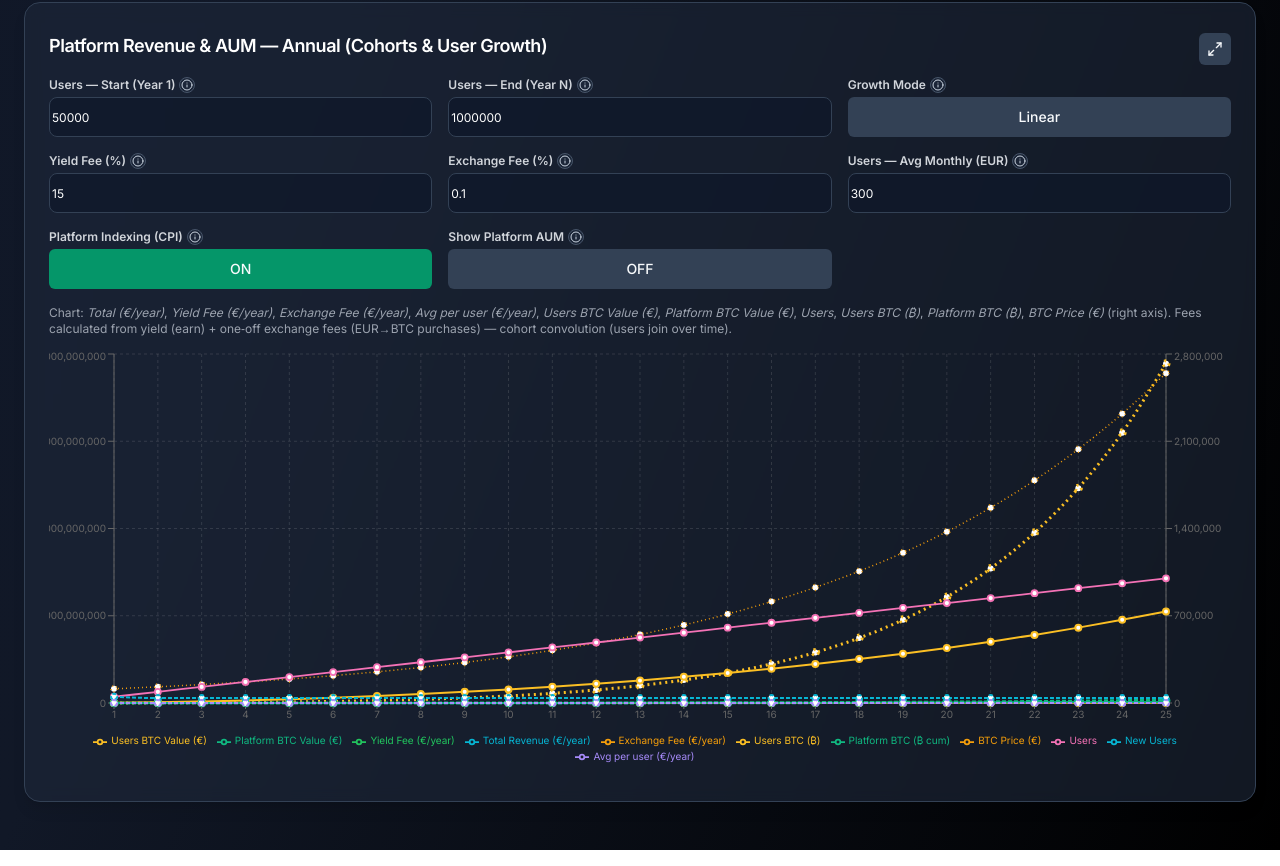
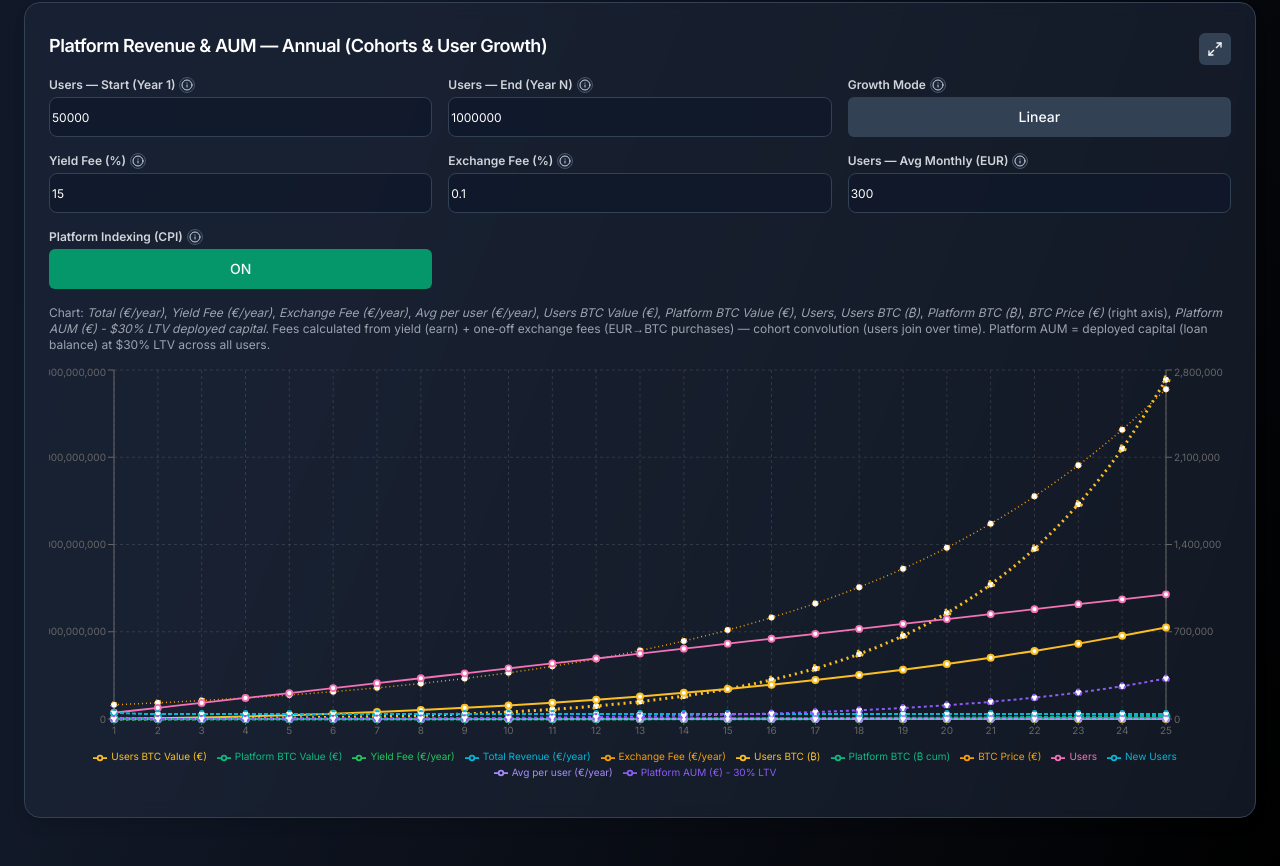
Before and after one commit to dominik-dblck/btc-pension, a Next.js app: page / in a window 1280 px wide. Shown: the part 2358-3224 px from the top of the page. Built offline with nearby package versions, Linux system fonts and the light colour scheme.

Commit message:
updated ui, added more elements to display on platform chart ^^

```diff
--- a/app/BtcPensionCalculator.tsx
+++ b/app/BtcPensionCalculator.tsx
@@ -906,9 +906,9 @@ const FullscreenPlatformChart: React.FC<{
   isOpen: boolean;
   platformAnnualSeries: any[];
   inp: any;
-  showPlatformAum: boolean;
   onClose: () => void;
-}> = ({ isOpen, platformAnnualSeries, inp, showPlatformAum, onClose }) => {
+  platformChartLines: any[];
+}> = ({ isOpen, platformAnnualSeries, inp, onClose, platformChartLines }) => {
   if (!isOpen) return null;
 
   return (
@@ -974,46 +974,22 @@ const FullscreenPlatformChart: React.FC<{
                   }}
                 />
                 <Legend wrapperStyle={{ fontSize: 12 }} />
-                {/* Users BTC Value (€) - najwyższa wartość */}
+
+                {/* Renderowanie linii z tablicy */}
+                {platformChartLines.map((lineConfig, index) => (
                   <Line
-                  yAxisId="left"
+                    key={index}
+                    yAxisId={lineConfig.yAxisId}
                     type="monotone"
-                  dataKey="usersBtcValue"
-                  strokeWidth={3}
-                  stroke="#fbbf24"
-                  strokeDasharray="2 4"
-                  name="Users BTC Value (€)"
+                    dataKey={lineConfig.dataKey}
+                    strokeWidth={lineConfig.strokeWidth}
+                    stroke={lineConfig.stroke}
+                    strokeDasharray={lineConfig.strokeDasharray}
+                    name={lineConfig.name}
                   />
-                {/* Platform BTC Value (€) */}
-                <Line
-                  yAxisId="left"
-                  type="monotone"
-                  dataKey="platBtcValue"
-                  strokeWidth={3}
-                  stroke="#10b981"
-                  strokeDasharray="4 2"
-                  name="Platform BTC Value (€)"
-                />
-                {/* Yield Fee (€/year) */}
-                <Line
-                  yAxisId="left"
-                  type="monotone"
-                  dataKey="totalYieldFee"
-                  strokeWidth={2}
-                  stroke="#22c55e"
-                  name="Yield Fee (€/year)"
-                />
-                {/* Total (€/year) - łączne przychody */}
-                <Line
-                  yAxisId="left"
-                  type="monotone"
-                  dataKey="total"
-                  strokeWidth={2}
-                  stroke="#06b6d4"
-                  name="Total Revenue (€/year)"
-                />
-                {/* Platform AUM (€) */}
-                {showPlatformAum && (
+                ))}
+
+                {/* Platform AUM - zawsze wyświetlany */}
                 <Line
                   yAxisId="left"
                   type="monotone"
@@ -1022,73 +998,6 @@ const FullscreenPlatformChart: React.FC<{
                   stroke="#8b5cf6"
                   strokeDasharray="3 3"
                   name={`Platform AUM (€) - ${(inp.ltv * 100).toFixed(0)}% LTV`}
-                  />
-                )}
-                {/* Exchange Fee (€/year) */}
-                <Line
-                  yAxisId="left"
-                  type="monotone"
-                  dataKey="totalExchangeFee"
-                  strokeWidth={2}
-                  stroke="#f59e0b"
-                  name="Exchange Fee (€/year)"
-                />
-                {/* Users BTC (₿) */}
-                <Line
-                  yAxisId="right"
-                  type="monotone"
-                  dataKey="totalBtcHeld"
-                  strokeWidth={2}
-                  stroke="#fbbf24"
-                  name="Users BTC (₿)"
-                />
-                {/* Platform BTC (₿ cum) */}
-                <Line
-                  yAxisId="right"
-                  type="monotone"
-                  dataKey="platBtcHolding"
-                  strokeWidth={2}
-                  stroke="#10b981"
-                  name="Platform BTC (₿ cum)"
-                />
-                {/* BTC Price (€) */}
-                <Line
-                  yAxisId="right"
-                  type="monotone"
-                  dataKey="priceBtcEur"
-                  strokeWidth={1.5}
-                  stroke="#f59e0b"
-                  strokeDasharray="1 3"
-                  name="BTC Price (€)"
-                />
-                {/* Users */}
-                <Line
-                  yAxisId="right"
-                  type="monotone"
-                  dataKey="users"
-                  strokeWidth={1.8}
-                  stroke="#f472b6"
-                  name="Users"
-                />
-                {/* New Users */}
-                <Line
-                  yAxisId="right"
-                  type="monotone"
-                  dataKey="newUsers"
-                  strokeWidth={2}
-                  stroke="#06b6d4"
-                  strokeDasharray="4 2"
-                  name="New Users"
-                />
-                {/* Avg per user (€/year) */}
-                <Line
-                  yAxisId="left"
-                  type="monotone"
-                  dataKey="avgPerUser"
-                  strokeWidth={2}
-                  strokeDasharray="4 2"
-                  stroke="#a78bfa"
-                  name="Avg per user (€/year)"
                 />
               </LineChart>
             </ResponsiveContainer>
@@ -1108,18 +1017,16 @@ const PlatformRevenueCard: React.FC<{
   updatePlatformConfig: any;
   portfolioHeight: number;
   inp: any;
-  showPlatformAum: boolean;
-  setShowPlatformAum: (value: boolean) => void;
   onFullscreenClick: () => void;
+  platformChartLines: any[];
 }> = ({
   platformConfig,
   platformAnnualSeries,
   updatePlatformConfig,
   portfolioHeight,
   inp,
-  showPlatformAum,
-  setShowPlatformAum,
   onFullscreenClick,
+  platformChartLines,
 }) => {
   return (
     <Card className="bg-slate-800/60 backdrop-blur rounded-2xl border border-slate-700 shadow-lg">
@@ -1253,32 +1160,21 @@ const PlatformRevenueCard: React.FC<{
               {platformConfig.enableIndexing ? 'ON' : 'OFF'}
             </Button>
           </div>
-          <div className="space-y-1">
-            <LabelWithInfo
-              text="Show Platform AUM"
-              tip="Toggle to show/hide Platform AUM (Assets Under Management) line on chart. AUM = total deployed capital (loan balance) across all users."
-            />
-            <Button
-              type="button"
-              className={`w-full ${showPlatformAum ? 'bg-emerald-600 hover:bg-emerald-500' : 'bg-slate-700 hover:bg-slate-600'}`}
-              onClick={() => setShowPlatformAum(!showPlatformAum)}
-            >
-              {showPlatformAum ? 'ON' : 'OFF'}
-            </Button>
-          </div>
         </div>
         <p className="text-xs text-gray-400 pt-1">
           Chart: <em>Total (€/year)</em>, <em>Yield Fee (€/year)</em>,{' '}
           <em>Exchange Fee (€/year)</em>, <em>Avg per user (€/year)</em>,{' '}
           <em>Users BTC Value (€)</em>, <em>Platform BTC Value (€)</em>,{' '}
           <em>Users</em>, <em>Users BTC (₿)</em>, <em>Platform BTC (₿)</em>,{' '}
-          <em>BTC Price (€)</em> (right axis)
-          {showPlatformAum &&
-            `, <em>Platform AUM (€) - ${(inp.ltv * 100).toFixed(0)}% LTV deployed capital</em>`}
+          <em>BTC Price (€)</em> (right axis),{' '}
+          <em>
+            Platform AUM (€) - ${(inp.ltv * 100).toFixed(0)}% LTV deployed
+            capital
+          </em>
           . Fees calculated from yield (earn) + one‑off exchange fees (EUR→BTC
-          purchases) — cohort convolution (users join over time).
-          {showPlatformAum &&
-            ` Platform AUM = deployed capital (loan balance) at ${(inp.ltv * 100).toFixed(0)}% LTV across all users.`}
+          purchases) — cohort convolution (users join over time). Platform AUM =
+          deployed capital (loan balance) at ${(inp.ltv * 100).toFixed(0)}% LTV
+          across all users.
         </p>
         <div className="w-full" style={{ height: portfolioHeight }}>
           <ResponsiveContainer width="100%" height="100%">
@@ -1326,46 +1222,22 @@ const PlatformRevenueCard: React.FC<{
                 }}
               />
               <Legend wrapperStyle={{ fontSize: 10 }} />
-              {/* Users BTC Value (€) - najwyższa wartość */}
+
+              {/* Renderowanie linii z tablicy */}
+              {platformChartLines.map((lineConfig, index) => (
                 <Line
-                yAxisId="left"
+                  key={index}
+                  yAxisId={lineConfig.yAxisId}
                   type="monotone"
-                dataKey="usersBtcValue"
-                strokeWidth={3}
-                stroke="#fbbf24"
-                strokeDasharray="2 4"
-                name="Users BTC Value (€)"
+                  dataKey={lineConfig.dataKey}
+                  strokeWidth={lineConfig.strokeWidth}
+                  stroke={lineConfig.stroke}
+                  strokeDasharray={lineConfig.strokeDasharray}
+                  name={lineConfig.name}
                 />
-              {/* Platform BTC Value (€) */}
-              <Line
-                yAxisId="left"
-                type="monotone"
-                dataKey="platBtcValue"
-                strokeWidth={3}
-                stroke="#10b981"
-                strokeDasharray="4 2"
-                name="Platform BTC Value (€)"
-              />
-              {/* Yield Fee (€/year) */}
-              <Line
-                yAxisId="left"
-                type="monotone"
-                dataKey="totalYieldFee"
-                strokeWidth={2}
-                stroke="#22c55e"
-                name="Yield Fee (€/year)"
-              />
-              {/* Total (€/year) - łączne przychody */}
-              <Line
-                yAxisId="left"
-                type="monotone"
-                dataKey="total"
-                strokeWidth={2}
-                stroke="#06b6d4"
-                name="Total Revenue (€/year)"
-              />
-              {/* Platform AUM (€) */}
-              {showPlatformAum && (
+              ))}
+
+              {/* Platform AUM - zawsze wyświetlany */}
               <Line
                 yAxisId="left"
                 type="monotone"
@@ -1374,73 +1246,6 @@ const PlatformRevenueCard: React.FC<{
                 stroke="#8b5cf6"
                 strokeDasharray="3 3"
                 name={`Platform AUM (€) - ${(inp.ltv * 100).toFixed(0)}% LTV`}
-                />
-              )}
-              {/* Exchange Fee (€/year) */}
-              <Line
-                yAxisId="left"
-                type="monotone"
-                dataKey="totalExchangeFee"
-                strokeWidth={2}
-                stroke="#f59e0b"
-                name="Exchange Fee (€/year)"
-              />
-              {/* Users BTC (₿) */}
-              <Line
-                yAxisId="right"
-                type="monotone"
-                dataKey="totalBtcHeld"
-                strokeWidth={2}
-                stroke="#fbbf24"
-                name="Users BTC (₿)"
-              />
-              {/* Platform BTC (₿ cum) */}
-              <Line
-                yAxisId="right"
-                type="monotone"
-                dataKey="platBtcHolding"
-                strokeWidth={2}
-                stroke="#10b981"
-                name="Platform BTC (₿ cum)"
-              />
-              {/* BTC Price (€) */}
-              <Line
-                yAxisId="right"
-                type="monotone"
-                dataKey="priceBtcEur"
-                strokeWidth={1.5}
-                stroke="#f59e0b"
-                strokeDasharray="1 3"
-                name="BTC Price (€)"
-              />
-              {/* Users */}
-              <Line
-                yAxisId="right"
-                type="monotone"
-                dataKey="users"
-                strokeWidth={1.8}
-                stroke="#f472b6"
-                name="Users"
-              />
-              {/* New Users */}
-              <Line
-                yAxisId="right"
-                type="monotone"
-                dataKey="newUsers"
-                strokeWidth={2}
-                stroke="#06b6d4"
-                strokeDasharray="4 2"
-                name="New Users"
-              />
-              {/* Avg per user (€/year) */}
-              <Line
-                yAxisId="left"
-                type="monotone"
-                dataKey="avgPerUser"
-                strokeWidth={2}
-                strokeDasharray="4 2"
-                stroke="#a78bfa"
-                name="Avg per user (€/year)"
               />
             </LineChart>
           </ResponsiveContainer>
@@ -1479,13 +1284,100 @@ const BtcPensionCalculator: React.FC = () => {
   const [isPortfolioFullscreen, setIsPortfolioFullscreen] = useState(false);
   // fullscreen state for platform chart
   const [isPlatformFullscreen, setIsPlatformFullscreen] = useState(false);
-  // platform AUM toggle state
-  const [showPlatformAum, setShowPlatformAum] = useState(false);
 
   // compute a stable pixel height for the portfolio chart so ResponsiveContainer always has non-zero height
   const portfolioHeight = useMemo(() => {
     return 420; // fixed height for full-width chart
   }, []);
+
+  // Array z definicjami linii - reużywalny między wykresami platformy
+  const platformChartLines = useMemo(
+    () => [
+      {
+        yAxisId: 'left',
+        dataKey: 'usersBtcValue',
+        strokeWidth: 3,
+        stroke: '#fbbf24',
+        strokeDasharray: '2 4',
+        name: 'Users BTC Value (€)',
+      },
+      {
+        yAxisId: 'left',
+        dataKey: 'platBtcValue',
+        strokeWidth: 3,
+        stroke: '#10b981',
+        strokeDasharray: '4 2',
+        name: 'Platform BTC Value (€)',
+      },
+      {
+        yAxisId: 'left',
+        dataKey: 'totalYieldFee',
+        strokeWidth: 2,
+        stroke: '#22c55e',
+        name: 'Yield Fee (€/year)',
+      },
+      {
+        yAxisId: 'left',
+        dataKey: 'total',
+        strokeWidth: 2,
+        stroke: '#06b6d4',
+        name: 'Total Revenue (€/year)',
+      },
+      {
+        yAxisId: 'left',
+        dataKey: 'totalExchangeFee',
+        strokeWidth: 2,
+        stroke: '#f59e0b',
+        name: 'Exchange Fee (€/year)',
+      },
+      {
+        yAxisId: 'right',
+        dataKey: 'totalBtcHeld',
+        strokeWidth: 2,
+        stroke: '#fbbf24',
+        name: 'Users BTC (₿)',
+      },
+      {
+        yAxisId: 'right',
+        dataKey: 'platBtcHolding',
+        strokeWidth: 2,
+        stroke: '#10b981',
+        name: 'Platform BTC (₿ cum)',
+      },
+      {
+        yAxisId: 'right',
+        dataKey: 'priceBtcEur',
+        strokeWidth: 1.5,
+        stroke: '#f59e0b',
+        strokeDasharray: '1 3',
+        name: 'BTC Price (€)',
+      },
+      {
+        yAxisId: 'right',
+        dataKey: 'users',
+        strokeWidth: 1.8,
+        stroke: '#f472b6',
+        name: 'Users',
+      },
+      {
+        yAxisId: 'right',
+        dataKey: 'newUsers',
+        strokeWidth: 2,
+        stroke: '#06b6d4',
+        strokeDasharray: '4 2',
+        name: 'New Users',
+      },
+      {
+        yAxisId: 'left',
+        dataKey: 'avgPerUser',
+        strokeWidth: 2,
+        strokeDasharray: '4 2',
+        stroke: '#a78bfa',
+        name: 'Avg per user (€/year)',
+      },
+    ],
+    []
+  );
 
   /* ---------------- render ---------------- */
   return (
@@ -1514,9 +1406,8 @@ const BtcPensionCalculator: React.FC = () => {
             updatePlatformConfig={updatePlatformConfig}
             portfolioHeight={portfolioHeight}
             inp={inp}
-            showPlatformAum={showPlatformAum}
-            setShowPlatformAum={setShowPlatformAum}
             onFullscreenClick={() => setIsPlatformFullscreen(true)}
+            platformChartLines={platformChartLines}
           />
 
           <FullscreenChart
@@ -1530,8 +1421,8 @@ const BtcPensionCalculator: React.FC = () => {
             isOpen={isPlatformFullscreen}
             platformAnnualSeries={platformAnnualSeries}
             inp={inp}
-            showPlatformAum={showPlatformAum}
             onClose={() => setIsPlatformFullscreen(false)}
+            platformChartLines={platformChartLines}
           />
         </motion.div>
       </div>
```
Lines whose indentation alone changed are shown as unchanged.
